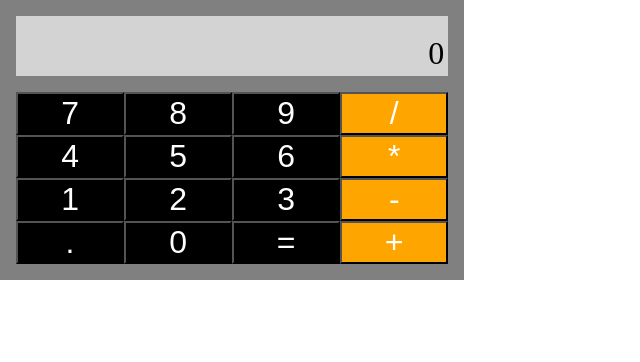
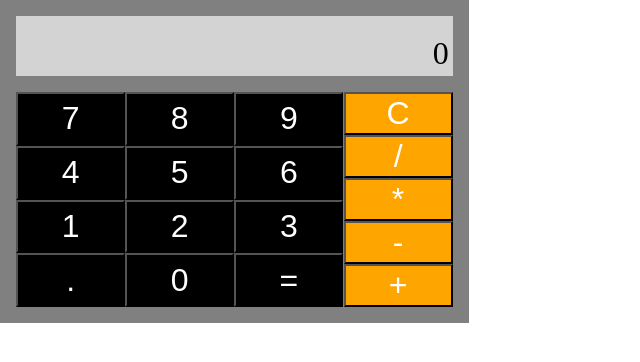
Before and after one commit to OctoKing-dev/calculator, a plain HTML site: page index.html in a window 1280 px wide. Shown: the whole page, without its empty margins (0-640 px from the left). Drawn offline with Linux system fonts and the light colour scheme.

Commit message:
Add Clear button

```diff
--- a/index.html
+++ b/index.html
@@ -30,6 +30,7 @@
         <button id="equals">=</button>
       </div>
       <div class="calculator__buttons__right">
+        <button id="clear">C</button>
         <button class="operator" value="divide">/</button>
         <button class="operator" value="multiply">*</button>
         <button class="operator" value="subtract">-</button>
--- a/styles.css
+++ b/styles.css
@@ -22,7 +22,7 @@ body {
   background-color: black;
 }
 
-.calculator__buttons .operator {
+.calculator__buttons .operator, #clear {
   background-color: orange;
 }
 
```
